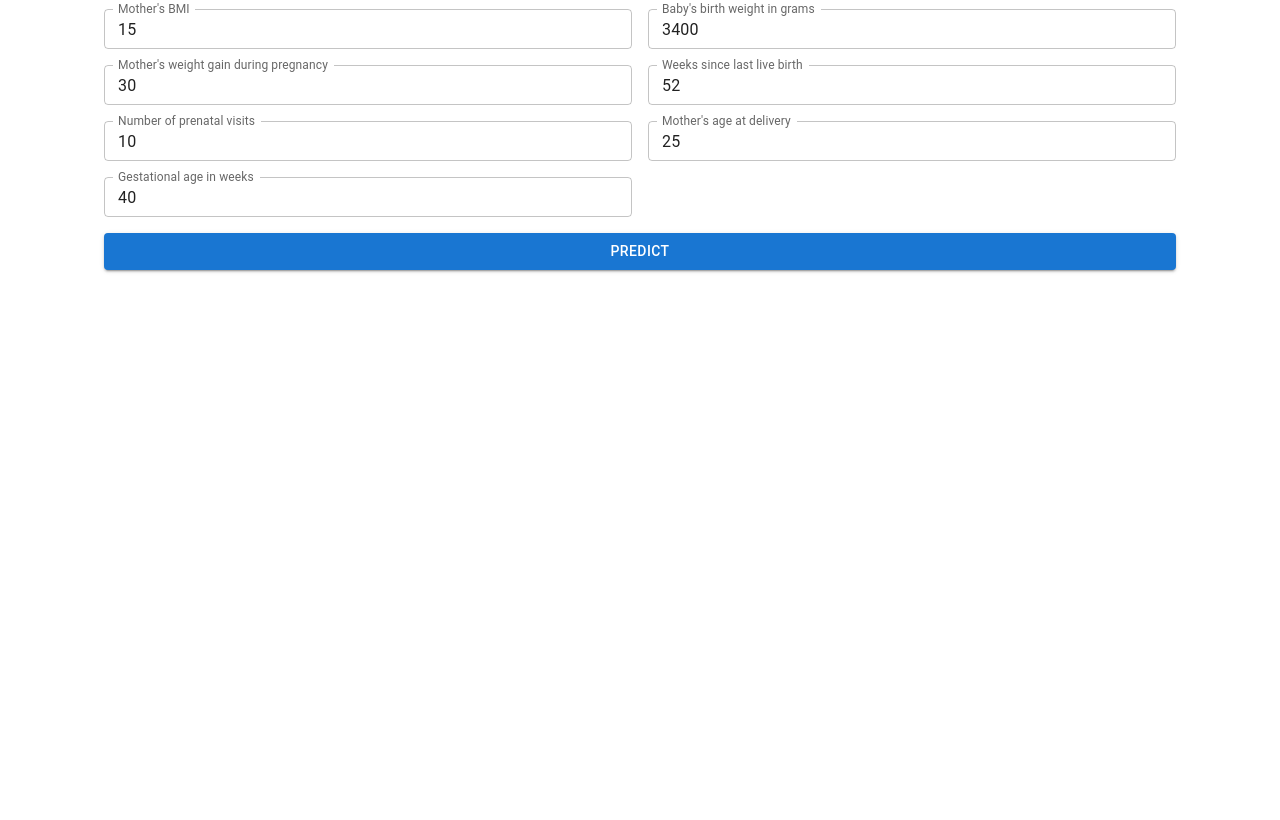
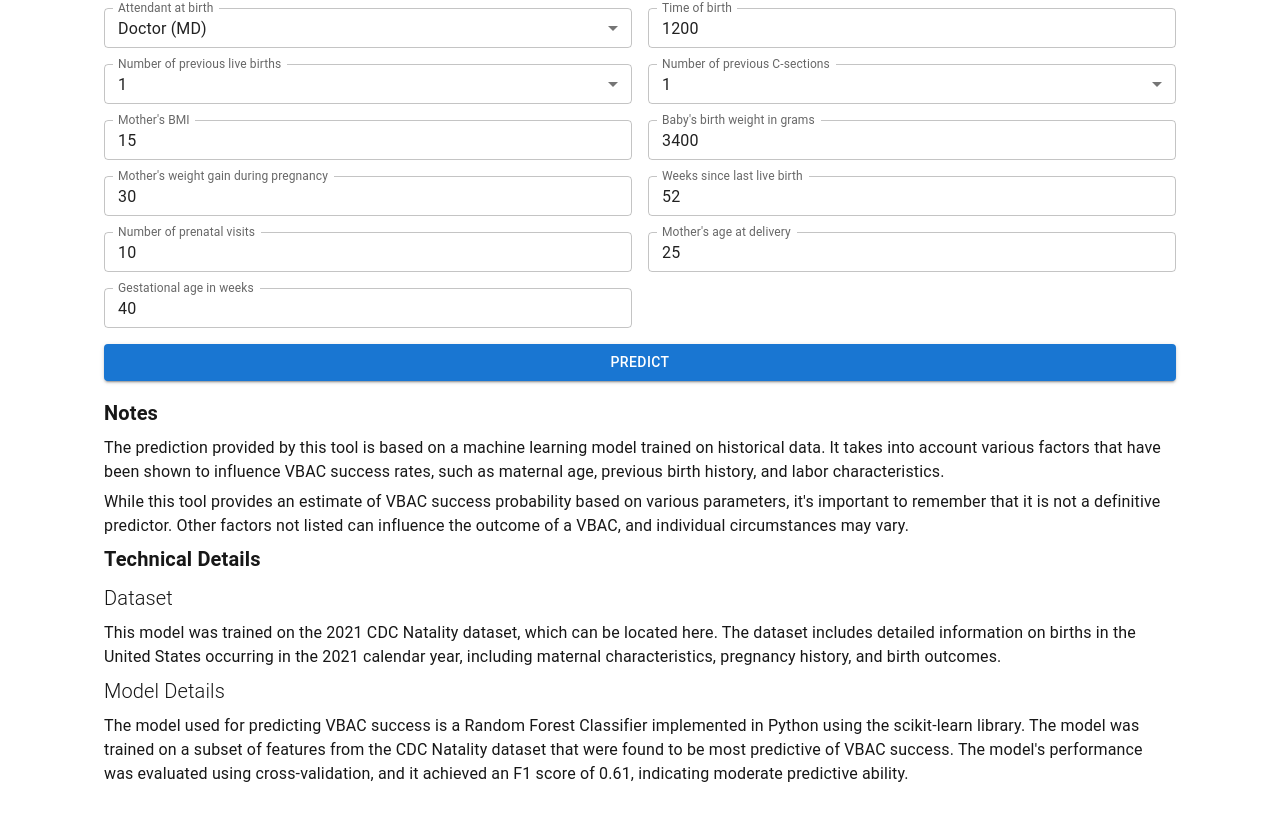
Before and after one commit to shroommu/natality-stats, a Next.js app in the folder frontend/: page /vbac in a window 1280 px wide. Shown: the part 480-1300 px from the top of the page. Before the commit the page ends 800 px from the top, so only its background shows below. Built offline with nearby package versions, Linux system fonts and the light colour scheme.

Commit message:
add notes, technical details

```diff
--- a/frontend/app/vbac/page.tsx
+++ b/frontend/app/vbac/page.tsx
@@ -20,6 +20,7 @@ export default function VBAC() {
     mothersAge: 25,
     gestationalAgeInWeeks: 40,
   });
+  const [vbacPrediction, setVbacPrediction] = useState<number | null>(null);
 
   const updateParameter = (name: string, value: string) => {
     setVbacPredictionParameters((prev) => ({
@@ -41,7 +42,7 @@ export default function VBAC() {
     );
 
     const data = await response.json();
-    alert(`Predicted VBAC success probability: ${data.vbac_prediction}%`);
+    setVbacPrediction(data.vbac_prediction);
   };
 
   return (
@@ -59,6 +60,12 @@ export default function VBAC() {
         Use the form below to input the relevant parameters for predicting the
         success of a VBAC. After filling out the form, click the "Predict"
         button to see the estimated probability of a successful VBAC.
+      </Typography>
+      <Typography variant="h5" sx={{ fontWeight: 600 }} gutterBottom>
+        {`VBAC Success Probability: ${vbacPrediction !== null ? `${vbacPrediction}%` : "N/A"}`}
+      </Typography>
+      <Typography variant="h6" sx={{ fontWeight: 600 }} gutterBottom>
+        Parameters
       </Typography>
       <Box
         sx={{
@@ -241,6 +248,54 @@ export default function VBAC() {
       <Button variant="contained" onClick={() => predict()}>
         Predict
       </Button>
+      <Box>
+        <Typography variant="h6" sx={{ fontWeight: 600 }} gutterBottom>
+          Notes
+        </Typography>
+        <Typography variant="body1" gutterBottom>
+          The prediction provided by this tool is based on a machine learning
+          model trained on historical data. It takes into account various
+          factors that have been shown to influence VBAC success rates, such as
+          maternal age, previous birth history, and labor characteristics.
+        </Typography>
+        <Typography variant="body1" gutterBottom>
+          While this tool provides an estimate of VBAC success probability based
+          on various parameters, it's important to remember that it is not a
+          definitive predictor. Other factors not listed can influence the
+          outcome of a VBAC, and individual circumstances may vary.
+        </Typography>
+        <Typography variant="h6" sx={{ fontWeight: 600 }} gutterBottom>
+          Technical Details
+        </Typography>
+        <Typography variant="h6" sx={{ fontWeight: 300 }} gutterBottom>
+          Dataset
+        </Typography>
+        <Typography variant="body1" gutterBottom>
+          This model was trained on the 2021 CDC Natality dataset, which can be
+          located{" "}
+          <a
+            href="https://www.cdc.gov/nchs/data_access/vitalstatsonline.htm#Births"
+            target="_blank"
+            rel="noopener noreferrer"
+          >
+            here
+          </a>
+          . The dataset includes detailed information on births in the United
+          States occurring in the 2021 calendar year, including maternal
+          characteristics, pregnancy history, and birth outcomes.
+        </Typography>
+        <Typography variant="h6" sx={{ fontWeight: 300 }} gutterBottom>
+          Model Details
+        </Typography>
+        <Typography variant="body1" gutterBottom>
+          The model used for predicting VBAC success is a Random Forest
+          Classifier implemented in Python using the scikit-learn library. The
+          model was trained on a subset of features from the CDC Natality
+          dataset that were found to be most predictive of VBAC success. The
+          model's performance was evaluated using cross-validation, and it
+          achieved an F1 score of 0.61, indicating moderate predictive ability.
+        </Typography>
+      </Box>
     </Box>
   );
 }
```
